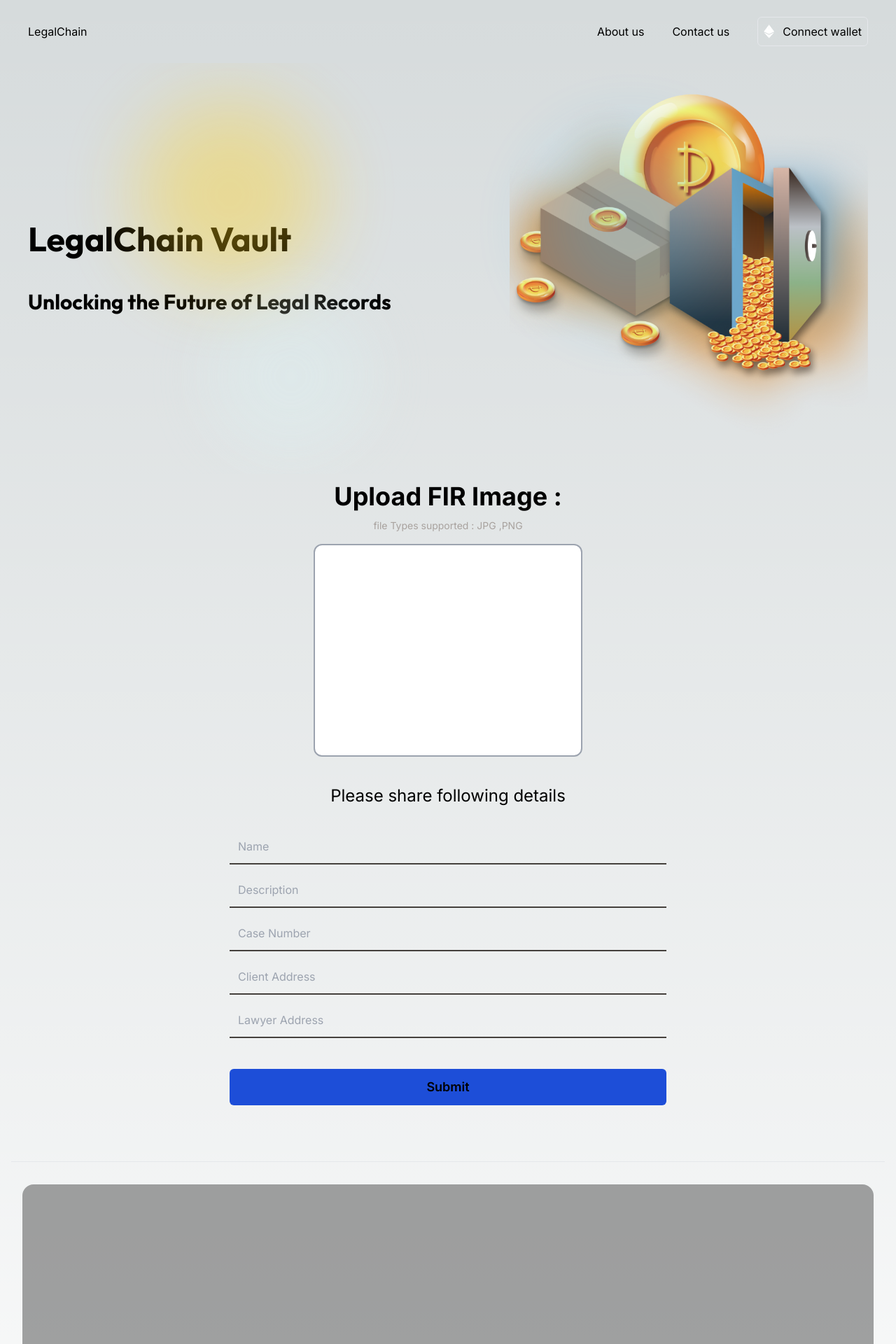
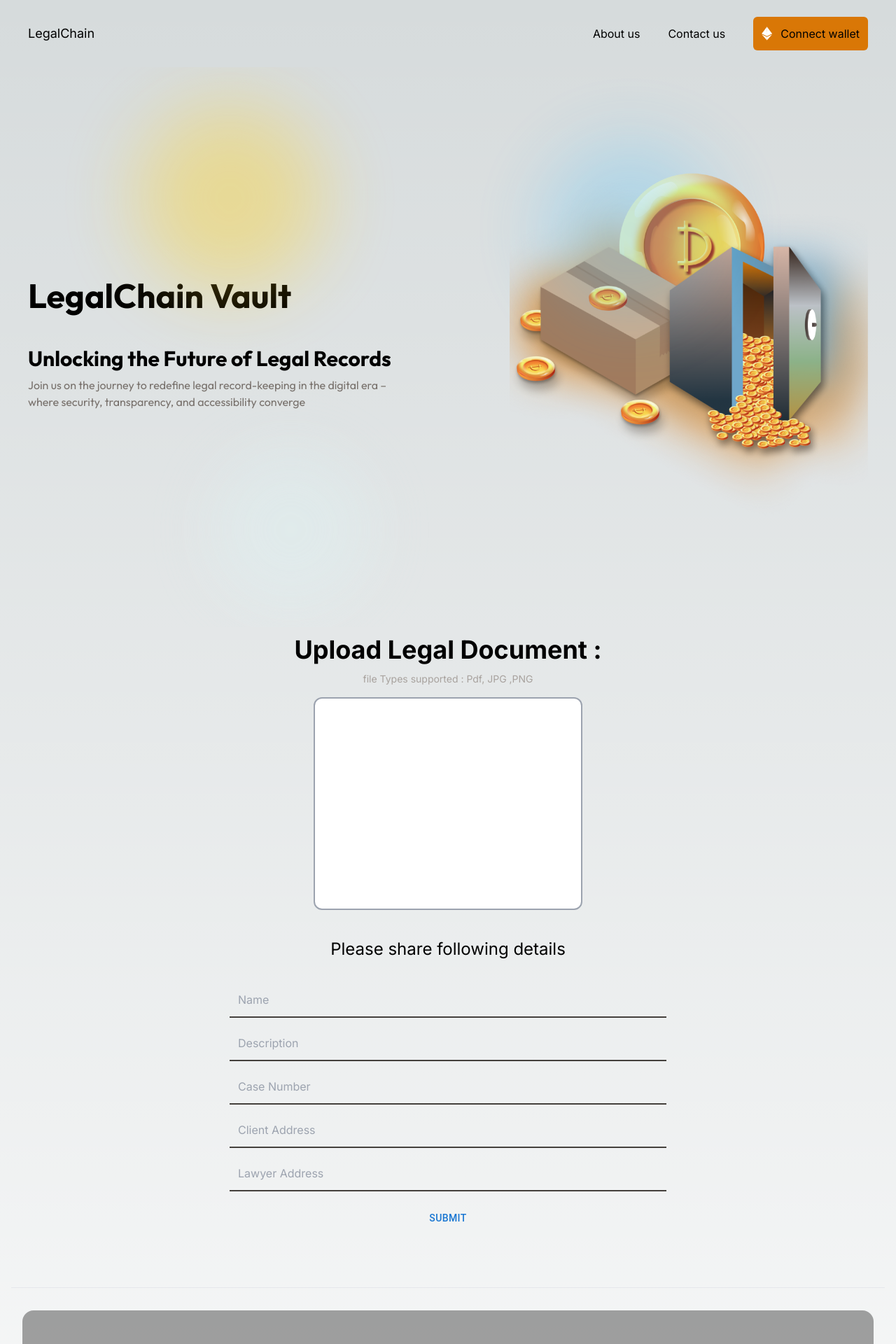
Before and after one commit to ankit-k56/Blockchain-Evault, a Next.js app: page / in a window 1280 px wide. Shown: the top 1920 px of the page at 70% size. Built offline with nearby package versions, Linux system fonts and the light colour scheme.

Commit message:
hero responsive and other fixes

```diff
--- a/src/components/DownloadFile.jsx
+++ b/src/components/DownloadFile.jsx
@@ -21,7 +21,7 @@ const DownloadFile = () => {
                 value={hashValue}
                 onChange={handleChange}
             />
-            <Button variant="outlined" className='w-full mt-8'>Download</Button>
+            <Button  variant="outlined" className='w-full mt-8'>Download</Button>
         </div>
     </div>
   )
--- a/src/components/Form.jsx
+++ b/src/components/Form.jsx
@@ -1,6 +1,7 @@
 "use client"
 import React, { useState } from 'react'
 // import { Document, Page } from 'react-pdf';
+import Button from '@mui/material/Button';
 
 const Form = () => {
 
@@ -36,8 +37,8 @@ const Form = () => {
   return (
     <>
     <form className='w-full flex flex-col items-center px-4'>
-      <h1 className='text-2xl md:text-4xl font-bold py-3'>Upload FIR Image :</h1>
-      <p className='text-sm text-stone-400'>file Types supported : JPG ,PNG  </p>
+      <h1 className='text-2xl md:text-4xl font-bold py-3'>Upload Legal Document :</h1>
+      <p className='text-sm text-stone-400'>file Types supported : Pdf, JPG ,PNG  </p>
       <div className='flex space-y-4 w-full justify-center'>
            <input type="file" name='file' onChange={inpChangeHandler} required id="file" accept=".pdf, .jpg, .png" className="hidden"  />
             {!inpData.file &&<label htmlFor="file" className="cursor-pointer bg-white w-[80vw] md:w-[30vw] hover:bg-gray-100 text-white font-medium py-[100px] md:py-[150px] px-[15vw] rounded-xl border-2  border-gray-400 sm:px-[13vw] ss:px-[15vw] xs:px-[20vw] xxs:px-[25vw]">
@@ -52,7 +53,7 @@ const Form = () => {
             <input type="text" onChange={inpChangeHandler} name='client' placeholder='Client Address' className='bg-transparent border-b-2 p-3 border-b-stone-700'/>
             <input type="text" onChange={inpChangeHandler} name='lawyer' placeholder='Lawyer Address' className='bg-transparent border-b-2 p-3 border-b-stone-700'/>
         </div>
-        <button className='bg-blue-700 w-full font-semibold text-lg mt-6 p-5 md:w-1/2 py-3 rounded-md'>Submit</button>
+        <Button className='bg-blue-500 w-full hover:bg-blue-500 md:w-1/2  p-5 py-3 text-white' color='primary'>Submit</Button>
     </form>
 
     {/* <form className='w-full py-8 flex flex-col items-center '>
--- a/src/components/Hero.jsx
+++ b/src/components/Hero.jsx
@@ -4,13 +4,13 @@ import { Outfit } from 'next/font/google'
 const outfit = Outfit({ subsets: ['latin'] })
 const Hero = () => {
   return (
-    <div className={`flex flex-col md:flex-row items-center  justify-between p-10 overflow-hidden relative ${outfit.className}`}>
+    <div className={`flex flex-col md:flex-row items-center h-[100vh] justify-between p-10 overflow-hidden relative ${outfit.className}`}>
         <div className='absolute -top-4 -left-10 w-52 h-52 bg-[#ffd11a] rounded-full animate-blob1 filter blur-2xl opacity-[37%] animation-delay-4' />
         <div className='absolute top-10 right-10 w-52 h-52 bg-[#33bbff] rounded-full animate-blob2 filter blur-2xl opacity-[24%] animation-delay-4' />
         <div className='absolute -bottom-8 left-10 w-52 h-52 bg-[#def9fa] rounded-full animate-blob3 filter blur-2xl opacity-[27%] animation-delay-2' />
-        <section className='font-bold space-y-12 py-16'>
+        <section className='font-bold w-full sm:w-[45%] space-y-12 py-16'>
             <h1 className='text-5xl'>LegalChain Vault</h1>
-            <h1 className='text-3xl'>Unlocking the Future of Legal Records</h1>
+            <h1 className='text-3xl'>Unlocking the Future of Legal Records <p className='text-xs md:text-base font-normal text-stone-500 py-2'>Join us on the journey to redefine legal record-keeping in the digital era – where security, transparency, and accessibility converge</p> </h1>
         </section>
         <Image src={'/locker.png'} alt='locker' width={500} height={500} className='w-[300px] md:w-[40vw]'/>
     </div>
--- a/src/components/Navbar.jsx
+++ b/src/components/Navbar.jsx
@@ -8,7 +8,7 @@ const Navbar = () => {
   const [showNavbar, setShowNavbar] = useState(false)
   return (
     <nav className='flex justify-between md:px-4 lg:px-10 py-6 items-center px-4'>
-        <h1>LegalChain</h1>
+        <h1 className='txt-base md:text-lg'>LegalChain</h1>
         <RiMenu3Line
           className='text-2xl md:hidden'
           onClick={() => setShowNavbar((prev) => !prev)}
@@ -17,7 +17,7 @@ const Navbar = () => {
             <li>About us</li>
             <li>Contact us</li>
             <li>
-              <button className='border p-2 rounded-md'>
+              <button className=' p-3 bg-amber-600 rounded-md'>
                 <div className='flex items-center gap-3'>
                   <Image src={'/eth.svg'} alt='eth' width={15} height={10}/>
                   <h1>Connect wallet</h1>
```
